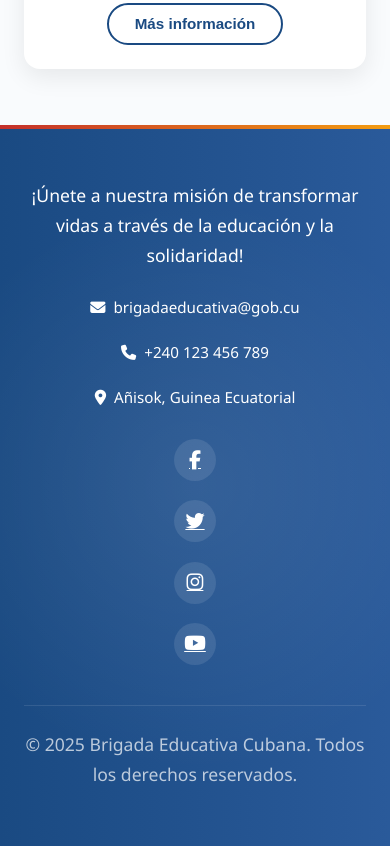
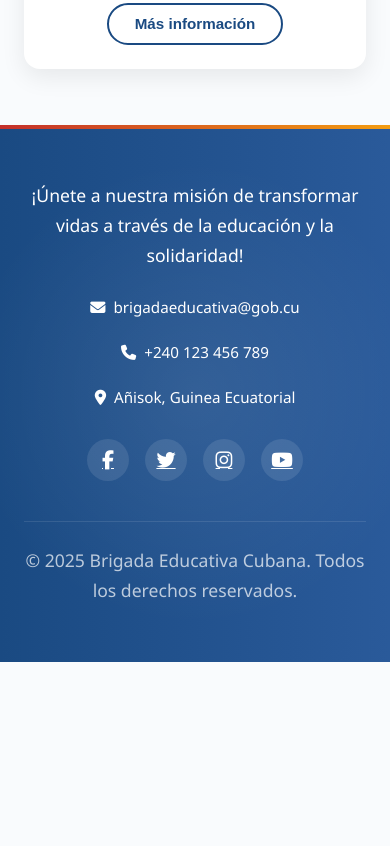
Before and after one commit to robe9312/mi-brigadaeducativa-web, a plain HTML site: page index.html in a window 390 px wide. Shown: the part 3105-3951 px from the top of the page. After the commit the page ends 3767 px from the top, so only its background shows below. Drawn offline with Linux system fonts and the light colour scheme.

Commit message:
Update index.html

```diff
--- a/index.html
+++ b/index.html
@@ -683,13 +683,20 @@
                 display: block;
             }
 
-            .contact-info, .social-media {
+            .contact-info {
                 gap: 1.2rem;
                 flex-direction: column;
                 align-items: center;
             }
             .contact-info div {
                 font-size: 0.95rem;
+            }
+
+            /* Iconos de redes sociales en fila en móviles */
+            .social-media {
+                flex-direction: row !important;
+                gap: 1rem;
+                justify-content: center;
             }
         }
     </style>
```
